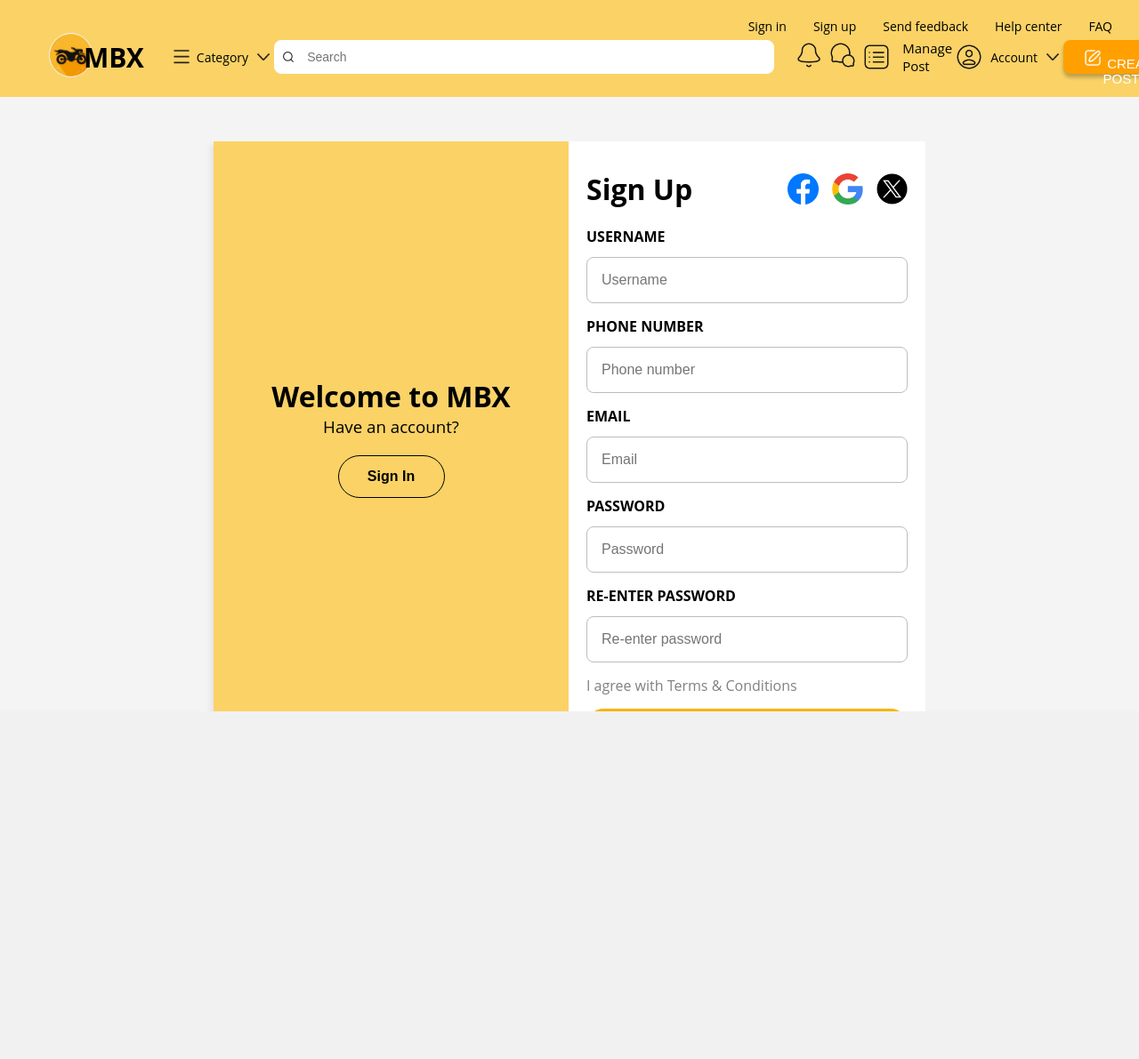
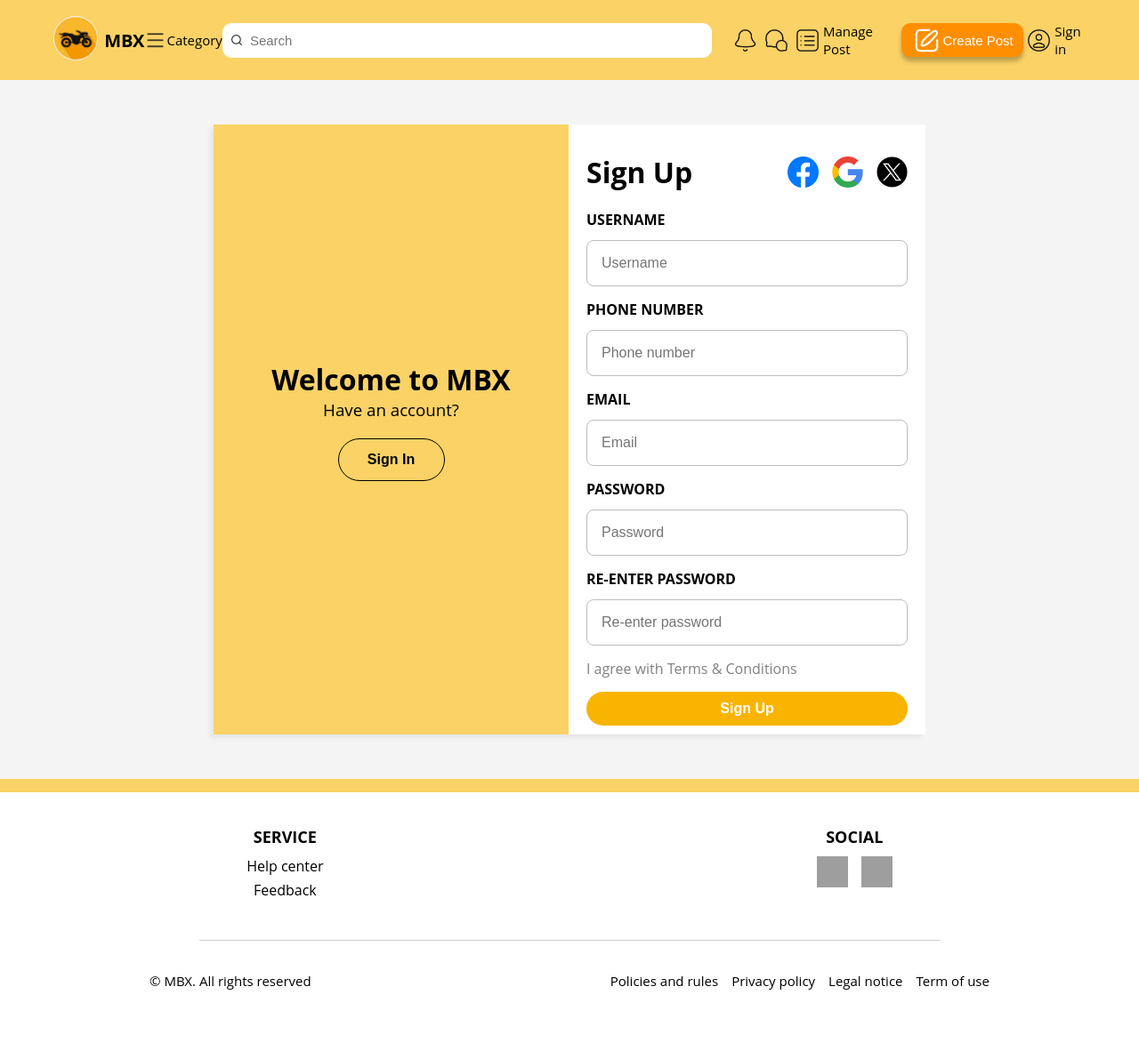
Before and after one commit to vodailuong2510/MBX-RE, a Django app: page /account/register/ in a window 1280 px wide. Shown: the whole page at 89% size. Before the commit the page ends 800 px from the top, so only its background shows below. Run offline with Django 5.2, Linux system fonts and the light colour scheme; grey boxes are pictures that could not be loaded.

Commit message:
update header

```diff
--- a/base.html
+++ b/base.html
@@ -12,43 +12,43 @@
 <body>
     <!-- Phần Header -->
         <header class="header">
-          <div class="top">
-            <a href="#">Sign in</a>
-            <a href="#">Sign up</a>
-            <a href="#">Send feedback</a>
-            <a href="#">Help center</a>
-            <a href="#">FAQ</a>
-          </div>
-          <div class="bottom">
+
+          <div class="logo-and-domain">
             <div class="logo"><a href="/"><img src="{% static 'images/logo.png' %}" alt="Logo"></a></div>
             <div class="domain"><a href="/"><p>MBX</p></a></div>
+          </div>
+
           <div class="category">
-              <img src="{% static 'images/menu_icon.png' %}" alt="Menu" width="24"> <!-- Biểu tượng 3 gạch -->
-              <a href="/"><p>Category</p></a>
-              <img src="{% static 'images/dropdown_icon.png' %}" alt="Dropdown" width="24">
+            <a href="/"><img src="{% static 'images/menu_icon.png' %}" alt="Menu"><p>Category</p></a>
           </div>
+
           <div class="search-bar">
             <div class="search-wrapper">
-                  <span class="search-icon"><img src="{% static 'images/search.png' %}" alt="Search" width="16"></span> <!-- Kính lúp -->
+                <span class="search-icon"><img src="{% static 'images/search.png' %}" alt="Search" width="16"></span>
                 <input type="text" placeholder="Search">
             </div>
           </div>
-            <div class="icon"><img src="{% static 'images/notification_button.png' %}" alt="Notification" width="38"></div> <!-- Notification icon -->
-            <div class="icon"><img src="{% static 'images/chat_button.png' %}" alt="Chat" width="38"></div> <!-- Message icon -->
+
+            <div class="icon"><img src="{% static 'images/notification_button.png' %}" alt="Notification"></div>
+            <div class="icon"><img src="{% static 'images/chat_button.png' %}" alt="Chat"></div>
+
             <div class="actions">
-              <img src="{% static 'images/list_icon.png' %}" alt="List" width="38">
-              <a href="/"><p>Manage Post</p></a>
+              <a href="/"><img src="{% static 'images/list_icon.png' %}" alt="List"><p>Manage Post</p></a>
             </div>
+
+            <button class="create-post">
+              <a href="/"><img src="{% static 'images/create.png' %}" alt="Create"><p>Create Post</p></a>
+            </button>
+
+            {% if user.username %}
               <div class="account">
-              <img src="{% static 'images/user_icon.png' %}" alt="Account" width="38">
-              <a href="/"><p>Account</p></a>
-              <img src="{% static 'images/dropdown_icon.png' %}" alt="Dropdown" width="24">
+                <a href="/"><img src="{% static 'images/user_icon.png' %}" alt="Account"><p>Account </p></a>
               </div>
-            <button class="create-post">
-              <img src="{% static 'images/create.png' %}" alt="Create" width="24">
-              CREATE POST
-            </button>
+            {% else %}
+            <div class="account">
+              <a href="{% url 'login' %}"><img src="{% static 'images/user_icon.png' %}" alt="Account" width="38"><p>Sign in</p></a>
             </div>
+            {% endif %}
         </header>
 
 {% block content %}
--- a/home/static/css/styles.css
+++ b/home/static/css/styles.css
@@ -1,11 +1,3 @@
-html, body {
-  margin: 0;
-  height: 100%;
-  width: 100%;
-  overflow-x:hidden;
-}
-
-/* Header & Footer */
 body {
   margin: 0;
   font-family: 'open sans', sans-serif;
@@ -13,94 +5,175 @@ body {
 }
 
 .header {
+  display: flex;
   align-items: center;
   justify-content: space-between;
-  padding: 10px 30px;
-  background-color: #FAD266; /* Màu vàng */
-  height: 89px;
-  font-size: 14px;
-  position: relative;
-  z-index: 1000;
+  padding: 10px 50px;
+  background-color: #FAD266;
+}
+
+.logo-and-domain {
+  display: flex;
+  align-items: center;
+}
+
+.logo img {
+  width: 40px;
+}
+
+.domain p {
+  color: #000000;
+  font-weight: bold;
+  font-size: 20px;
+}
+
+.domain a {
+  text-decoration: none;
+}
+
+.category {
+  display: flex;
+  align-items: center;
+}
+.category a {
+  display: flex;
+  text-decoration: none;
+  font-size: 15px;
   color: #000000;
 }
 
-.top {
-  display: flex;
-  justify-content: end;
-  padding: 10px 0 0;
-  gap: 30px;
-  margin: auto;
+.category img {
+  width: 25px;
+  height: auto;
+  object-fit: contain;
 }
 
-.top a {
-  text-decoration: none;
-  color: #000000;
-}
-
-.bottom {
-  position: absolute;
-  display: flex;
-  align-items: center;
-  width: 100%;
-  bottom: 0;
-  padding: 10px 15px;
-}
-
-.logo {
-  font-size: 15px;
-  font-weight: bold;
-}
-
-.logo span {
-  color: black;
+.category a:hover {
+  opacity: 0.5;
 }
 
 .search-bar {
   display: flex;
   align-items: center;
   margin: 0px 20px 0px 0px;
+  font-size: 15px;
 }
 
 .search-bar input {
-  width: 562px;
-  border-radius: 20px;
+  width: 550px;
+  border-radius: 10px;
   border: 1px solid #ffffff;
   font-size: 15px;
 }
 
 .search-bar input:focus {
-  outline: none;
-  border-color: none;
+  border-color: black;
 }
 
 .search-wrapper {
   position: relative;
   display: flex;
   align-items: center;
-  width: 562px;
-  height: 36px;
+  width: 550px;
+  height: 30px;
 }
 
 .search-icon {
   padding: 13px 10px 10px 8px;
   position: absolute;
-  font-size: 15px;
   color: #888;
 }
 
 .search-wrapper input[type="text"] {
-  padding: 10px 10px 10px 36px;
-  border-radius: 8px;
-  font-size: 14px;
+  padding: 10px 10px 10px 30px;
   outline: none;
 }
 
-.icon{
+.icon img{
+  width: 35px;
+  height: auto;
   cursor: pointer;
+  margin-top: 5px;
 }
 
 .icon:hover {
-    opacity: 0.7;
+    opacity: 0.5;
+}
+
+.actions{
+  display: flex;
+  align-items: center;
+}
+
+.actions a{
+  display: flex;
+  text-decoration: none;
+  color:#000000;
+  font-size: 15px;
+}
+
+.actions img {
+  width: 35px;
+  height: auto;
+  object-fit: contain;
+}
+
+.actions a:hover {
+  opacity: 0.5;
+}
+
+.create-post {
+  display: flex;
+  align-items: center;
+  justify-content: center;
+  background-color: #FF8F00;
+  border: none;
+  border-radius: 10px;
+  cursor: pointer;
+  font-size: 15px;
+  box-shadow: 0 5px 5px rgba(0, 0, 0, 0.25);
+  width: 140px;
+  height: 38px;
+  text-decoration: none;
+}
+
+
+.create-post a {
+  display: flex;
+  color: white;
+  text-decoration: none;
+}
+
+.create-post img {
+  width: 35px;
+  height: auto;
+  object-fit: contain;
+}
+
+.create-post:hover {
+  background-color: #FFAF00;
+}
+
+.account {
+  display: flex;
+  align-items: center;
+}
+
+.account a {
+  display: flex;
+  text-decoration: none;
+  font-size: 15px;
+  color: #000000;
+}
+
+.account img{
+  width: 35px;
+  height: auto;
+  object-fit: contain;
+}
+
+.account a:hover {
+  opacity: 0.5;
 }
 
 .nav-links a {
@@ -114,41 +187,8 @@ body {
   text-decoration: underline;
 }
 
-.actions{
-  display: flex;
-  align-items: center;
-  gap: 10px;
-}
-
-.actions a{
-  text-decoration: none;
-  color:#000000;
-  font-size: 15px;
-}
-
-.actions a:hover {
-  text-decoration: underline;
-}
-
-.create-post {
-  background-color: #FFA000; /* Màu vàng đậm */
-  color: white;
-  border: none;
-  padding: 8px 15px;
-  border-radius: 8px;
-  cursor: pointer;
-  font-size: 15px;
-  box-shadow: 0 4px 4px rgba(0, 0, 0, 0.25);
-  width: 172px;
-  height: 38px;
-}
-
-.create-post:hover {
-  background-color: #FF8F00; /* Màu hover */
-}
-
 .footer {
-  background-color: #ffffff; /* Màu nền */
+  background-color: #ffffff;
   text-align: center;
   position: relative;
   border-top: 15px solid #FAD266;
@@ -243,64 +283,9 @@ width: 100%;
 height: auto;
 }
 
-.logo-and-domain {
-display: flex;
-flex-direction: column;
-align-items: center;
-text-align: center;
-}
-
-.domain {
-  margin-right: 30px;
-}
-
-.domain p {
-margin: 0;
-color: #000000;
-font-weight: bold;
-font-size: 30px;
-}
-
-.domain a {
-text-decoration: none;
-font-size: 15px;
-}
-
 .menu-icon {
   font-size: 15px;
   cursor: pointer;
-}
-
-.category {
-  display: flex;
-  align-items: center;
-  gap: 5px;
-}
-.category a {
-  text-decoration: none;
-  margin: 0;
-  font-size: 14px;
-  color: #000000; /
-}
-
-.category a:hover {
-  text-decoration: underline;
-}
-
-.account {
-  display: flex;
-  align-items: center;
-  gap: 5px;
-}
-.account a {
-  text-decoration: none;
-  margin: 0;
-  font-size: 14px;
-  color: #000000; /
-}
-
-.account a:hover {
-  text-decoration: underline;
 }
 
 /*Home Page*/
```
Also changed, not shown: home/static/images/dropdown_icon.png (deleted). Lines whose indentation alone changed are shown as unchanged.
